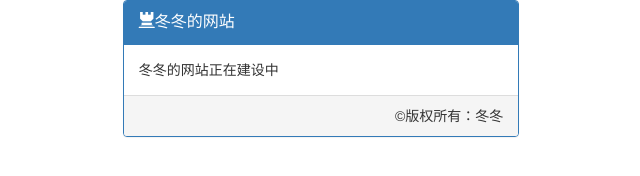
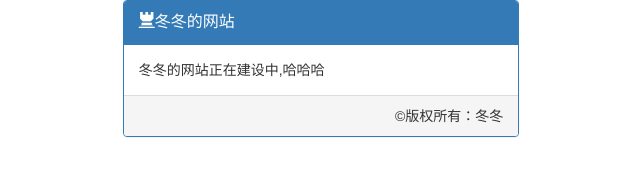
Before and after one commit to dongdongdev/htmlstudy, a plain HTML site: page wwwroot/index.html in a window 1280 px wide. Shown: the full height of the page, 319-959 px from the left. Drawn offline with Linux system fonts and the light colour scheme.

Commit message:
哈哈哈

```diff
--- a/wwwroot/index.html
+++ b/wwwroot/index.html
@@ -17,7 +17,7 @@
                             <div class="panel-title"><i class="glyphicon glyphicon-tower"></i>冬冬的网站</div>
                         </div>
                         <div class="panel-body">
-                            冬冬的网站正在建设中
+                            冬冬的网站正在建设中,哈哈哈
                         </div>
                         <div class="panel-footer text-right">
                             &copy;版权所有：冬冬
```
